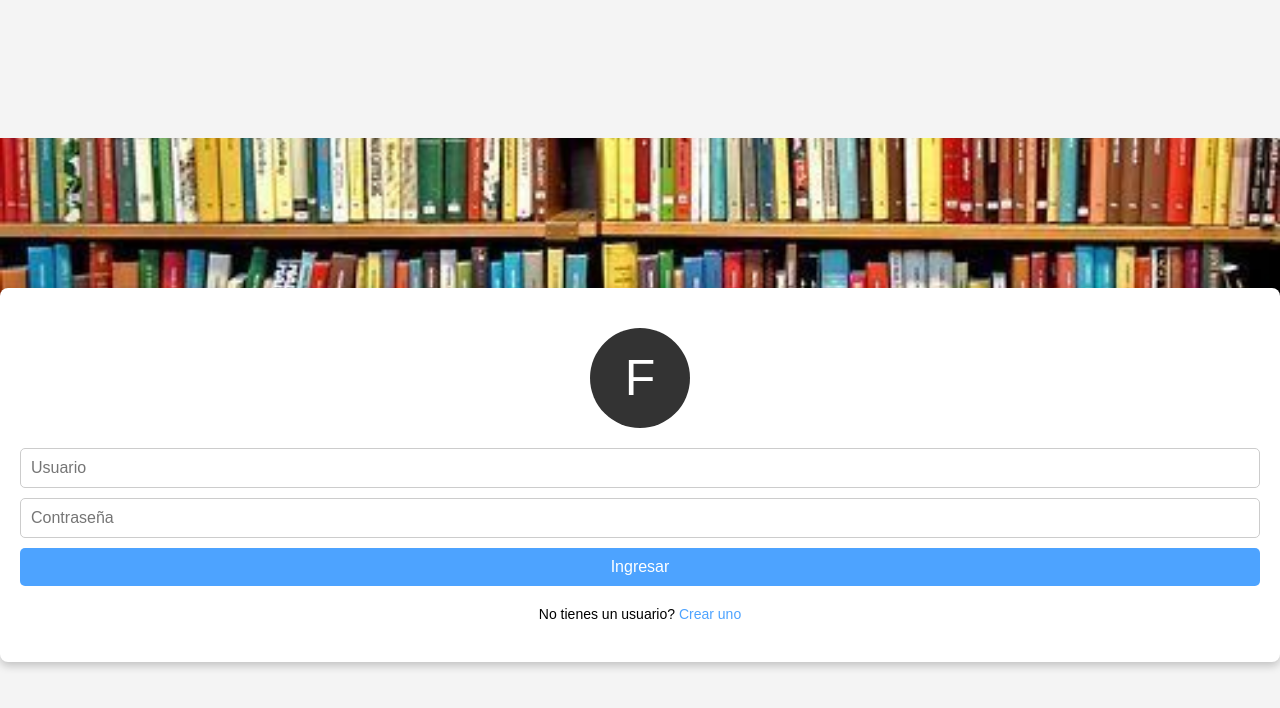
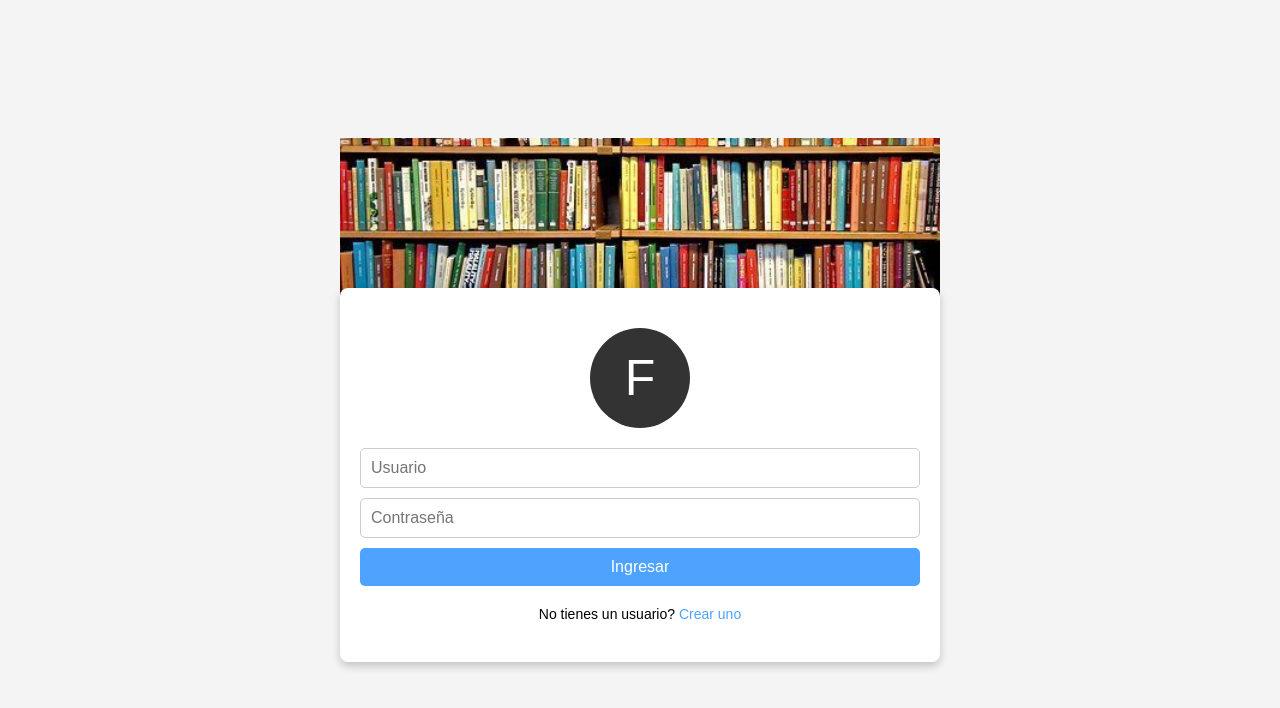
Before and after one commit to profejuanfp/vistas-proyecto-biblioteca, a plain HTML site: page login.html in a window 1280 px wide. Drawn offline with Linux system fonts and the light colour scheme.

Commit message:
se modifica max-weight a 600px de login-container

```diff
--- a/estilos/estilo_login.css
+++ b/estilos/estilo_login.css
@@ -16,7 +16,7 @@ body {
 .login-container {
     position: relative;
     width: 100%;
-    /*max-width: 400px;*/
+    max-width: 600px;
     text-align: center;
 }
 
```
